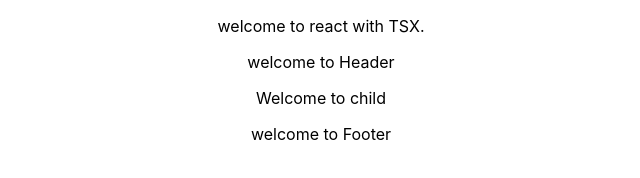
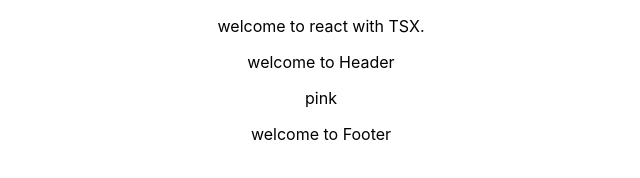
Before and after one commit to nltr2/LearningReact, a React (Create React App) app in the folder myapp/: page / in a window 1280 px wide. Shown: the top 178 px of the page, without its empty margins (319-959 px from the left). Built offline with nearby package versions, Linux system fonts and the light colour scheme.

Commit message:
passing props

```diff
--- a/myapp/src/components/Child.tsx
+++ b/myapp/src/components/Child.tsx
@@ -1,6 +1,8 @@
 import React from "react";
 
-
-export const Child =()=>{
-    return <div>Welcome to child</div>
+interface ChildProps {
+    color:string
 }
+export const Child =({color}:ChildProps)=>{
+    return <div>{color}</div>
+}
--- a/myapp/src/components/parent.tsx
+++ b/myapp/src/components/parent.tsx
@@ -3,7 +3,7 @@ import { Child } from "./Child";
 
 
 const Parent=()=>{
-    return <div><Child></Child></div>
+    return <div><Child color="pink"></Child></div>
 }
 
 export default Parent;
```
